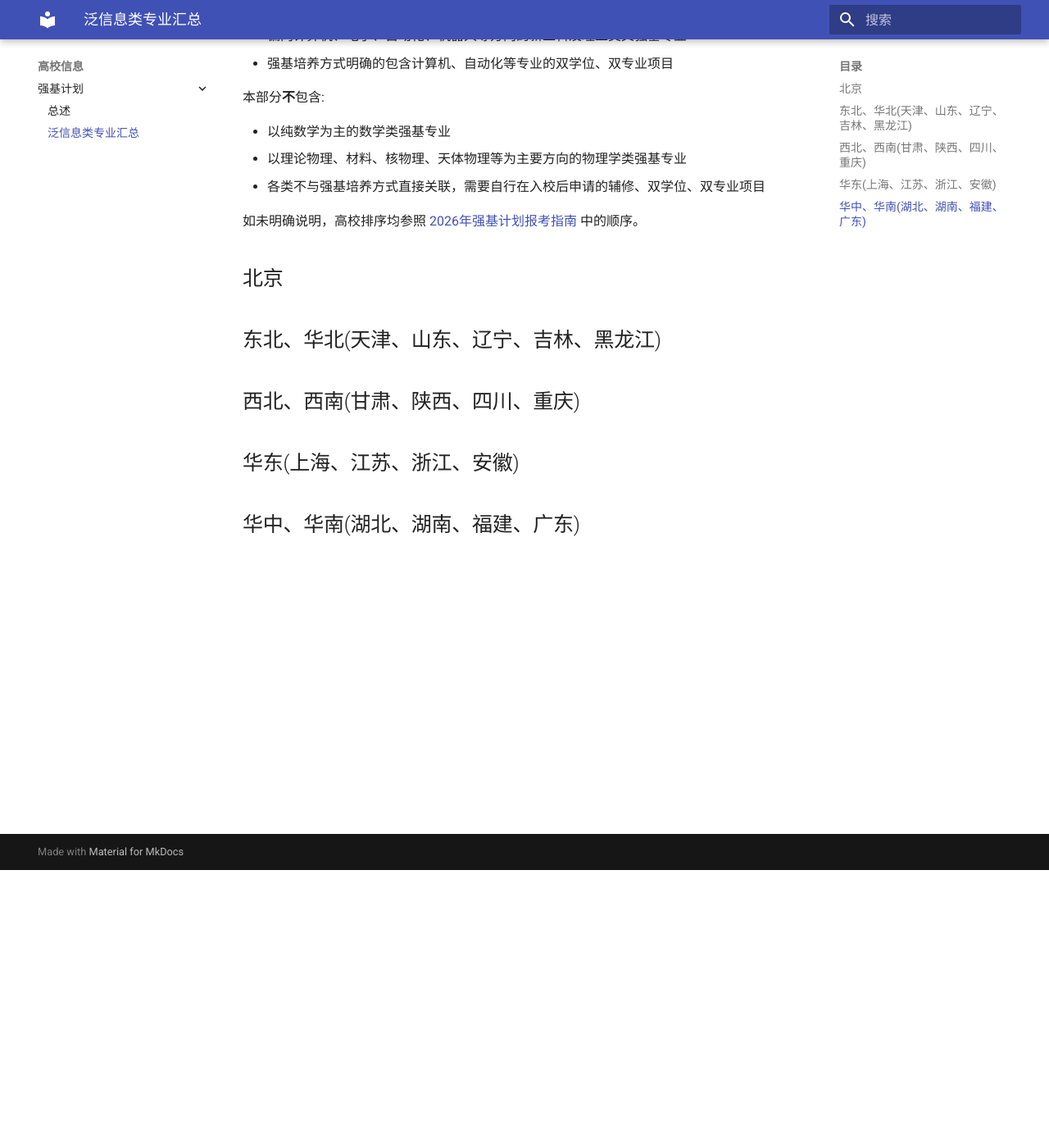
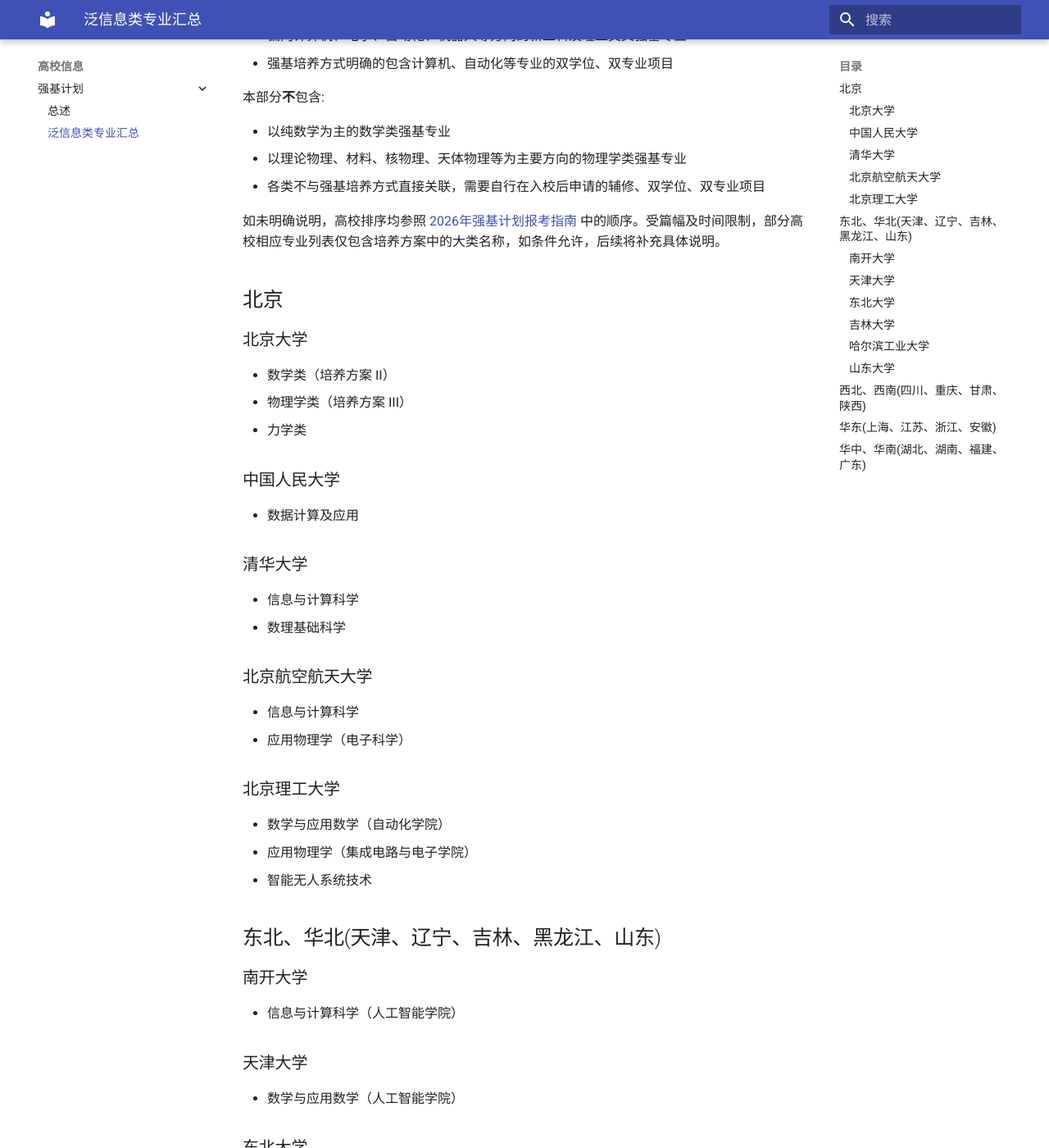
Before and after one commit to AFOIer/AFOIer, an MkDocs documentation site: the page built from docs/colleges/oh-cs.md, in a window 1280 px wide and 1400 px high, scrolled down 339 px. Shown: the whole window at 82% size. Built offline with MkDocs 1.6.1 and Material for MkDocs 9.7.7, drawn with Linux system fonts in a browser that asks for light colours; some of the changed text lies outside the part shown.

Commit message:
update oh-cs.md

```diff
--- a/docs/colleges/oh-cs.md
+++ b/docs/colleges/oh-cs.md
@@ -14,13 +14,54 @@
 - 以理论物理、材料、核物理、天体物理等为主要方向的物理学类强基专业
 - 各类不与强基培养方式直接关联，需要自行在入校后申请的辅修、双学位、双专业项目
 
-如未明确说明，高校排序均参照 [2026年强基计划报考指南](https://gaokao.chsi.com.cn/gkzt/jcxkzs) 中的顺序。
+如未明确说明，高校排序均参照 [2026年强基计划报考指南](https://gaokao.chsi.com.cn/gkzt/jcxkzs) 中的顺序。受篇幅及时间限制，部分高校相应专业列表仅包含培养方案中的大类名称，如条件允许，后续将补充具体说明。
 
 ## 北京
 
-## 东北、华北(天津、山东、辽宁、吉林、黑龙江)
+### 北京大学
+- 数学类（培养方案 II）
+- 物理学类（培养方案 III）
+- 力学类
 
-## 西北、西南(甘肃、陕西、四川、重庆)
+### 中国人民大学
+- 数据计算及应用
+
+### 清华大学
+- 信息与计算科学
+- 数理基础科学
+
+### 北京航空航天大学
+- 信息与计算科学
+- 应用物理学（电子科学）
+
+### 北京理工大学
+- 数学与应用数学（自动化学院）
+- 应用物理学（集成电路与电子学院）
+- 智能无人系统技术
+
+## 东北、华北(天津、辽宁、吉林、黑龙江、山东)
+
+### 南开大学
+- 信息与计算科学（人工智能学院）
+
+### 天津大学
+- 数学与应用数学（人工智能学院）
+
+### 东北大学
+- 自动化
+
+### 吉林大学
+- 数学与应用数学（智能科学）
+
+### 哈尔滨工业大学
+- 智能装备与系统
+- 数学类（信息与计算科学）
+
+### 山东大学
+- 数学与应用数学（智能科学）
+- 密码科学与技术
+
+## 西北、西南(四川、重庆、甘肃、陕西)
 
 ## 华东(上海、江苏、浙江、安徽)
 
```
Also changed, not shown: docs/index.md (+3 -1 lines).
